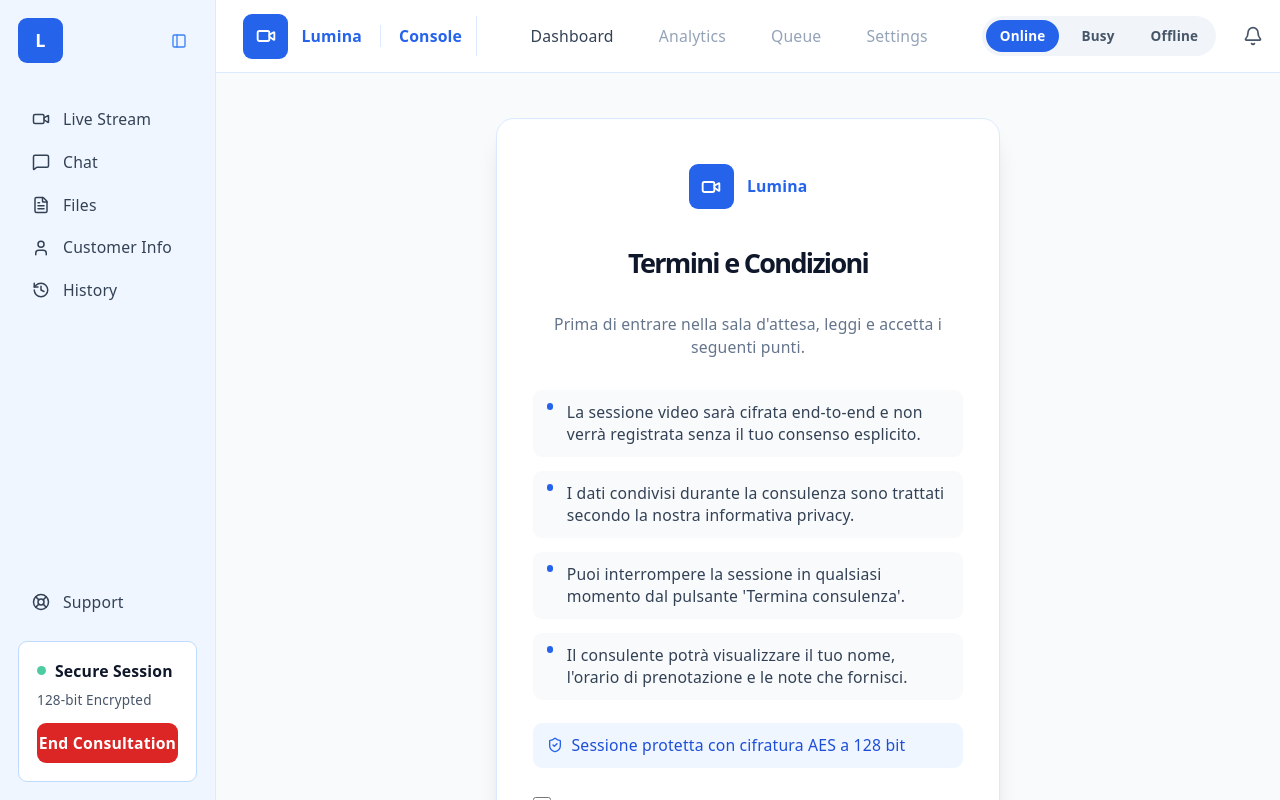
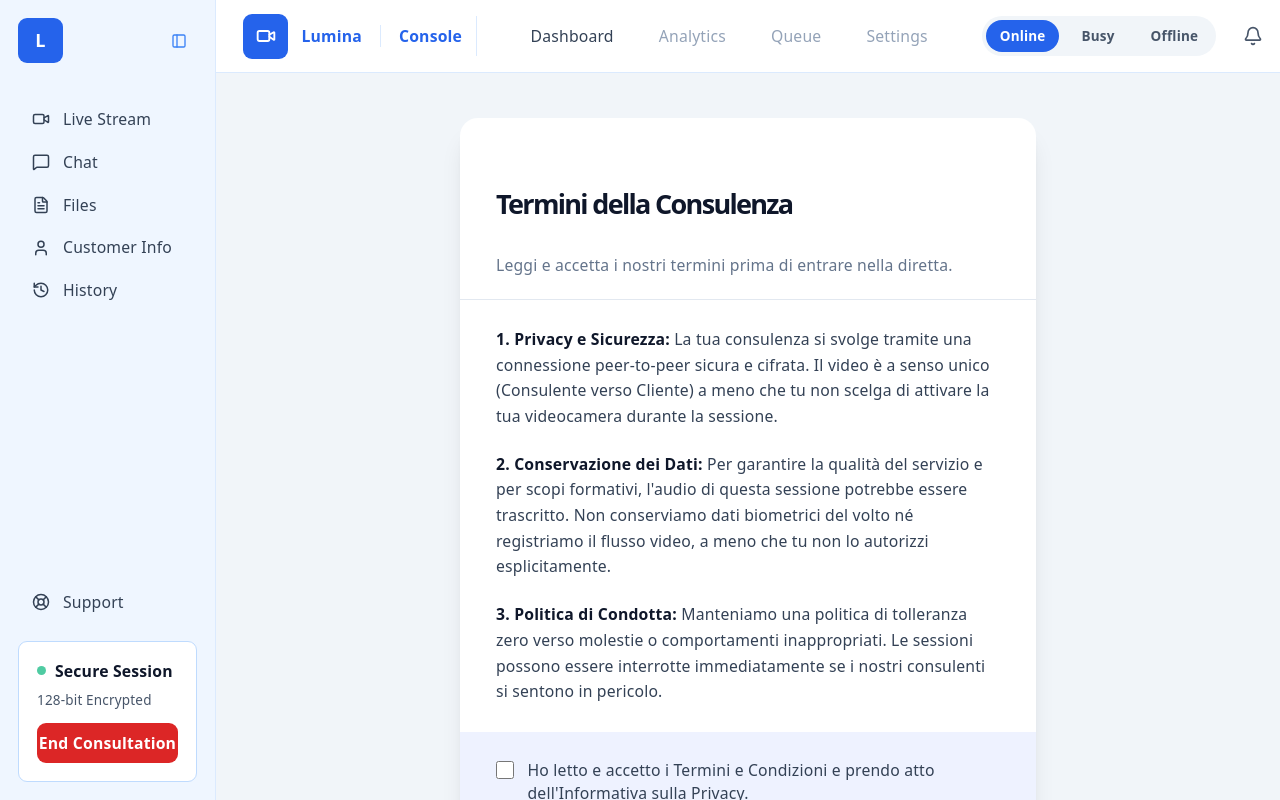
Before and after one commit to eLandoAD/Struma, a React (Vite) app in the folder frontend/: page /consent in a window 1280 px wide. Built offline with nearby package versions, Linux system fonts and the light colour scheme.

Commit message:
fix: update consent page with new terms and improved layout

```diff
--- a/frontend/src/pages/customer/Consent.jsx
+++ b/frontend/src/pages/customer/Consent.jsx
@@ -1,83 +1,97 @@
 import { useState } from "react";
 import { useNavigate } from "react-router-dom";
-import { Video, ShieldCheck, ArrowRight } from "lucide-react";
-
-const TERMS = [
-  "La sessione video sarà cifrata end-to-end e non verrà registrata senza il tuo consenso esplicito.",
-  "I dati condivisi durante la consulenza sono trattati secondo la nostra informativa privacy.",
-  "Puoi interrompere la sessione in qualsiasi momento dal pulsante 'Termina consulenza'.",
-  "Il consulente potrà visualizzare il tuo nome, l'orario di prenotazione e le note che fornisci.",
-];
 
 export default function Consent() {
   const [accepted, setAccepted] = useState(false);
   const navigate = useNavigate();
 
-  const handleContinue = () => {
+  const handleProceed = () => {
     if (!accepted) return;
     navigate("/waiting-room");
   };
 
+  const handleDecline = () => {
+    navigate("/");
+  };
+
   return (
-    <div className="flex min-h-full items-center justify-center bg-slate-50 px-4 py-10">
-      <div className="w-full max-w-md rounded-2xl border border-blue-100 bg-white shadow-xl">
-        <div className="px-8 pt-10 pb-8">
-          {/* Brand */}
-          <div className="mb-8 flex items-center justify-center gap-3">
-            <span className="flex h-10 w-10 shrink-0 items-center justify-center rounded-lg bg-blue-600 text-white">
-              <Video size={20} strokeWidth={2.25} />
-            </span>
-            <p className="text-sm font-bold text-blue-600">Lumina</p>
+    <div className="flex min-h-full items-center justify-center bg-slate-100 px-4 py-10">
+      <div className="w-full max-w-lg rounded-2xl bg-white shadow-xl">
+        {/* Header */}
+        <div className="px-8 pt-8 pb-5 border-b border-slate-200">
+          <h1 className="text-2xl font-bold text-slate-900">
+            Termini della Consulenza
+          </h1>
+          <p className="mt-1 text-sm text-slate-500">
+            Leggi e accetta i nostri termini prima di entrare nella diretta.
+          </p>
         </div>
 
-          {/* Heading */}
-          <h1 className="text-center text-2xl font-bold text-slate-900">
-            Termini e Condizioni
-          </h1>
-          <p className="mt-1 text-center text-sm text-slate-500">
-            Prima di entrare nella sala d'attesa, leggi e accetta i seguenti punti.
+        {/* Body - scrollable terms */}
+        <div className="max-h-96 overflow-y-auto px-8 py-6 space-y-5 text-sm leading-relaxed text-slate-700">
+          <p>
+            <span className="font-semibold text-slate-900">1. Privacy e Sicurezza:</span>{" "}
+            La tua consulenza si svolge tramite una connessione peer-to-peer
+            sicura e cifrata. Il video è a senso unico (Consulente verso
+            Cliente) a meno che tu non scelga di attivare la tua videocamera
+            durante la sessione.
           </p>
-
-          {/* Terms list */}
-          <ul className="mt-7 space-y-3">
-            {TERMS.map((term, i) => (
-              <li
-                key={i}
-                className="flex gap-3 rounded-lg bg-slate-50 px-3 py-2.5 text-sm text-slate-700"
-              >
-                <span className="mt-0.5 h-1.5 w-1.5 shrink-0 rounded-full bg-blue-600" />
-                {term}
-              </li>
-            ))}
-          </ul>
-
-          {/* Encryption note */}
-          <div className="mt-5 flex items-center gap-2 rounded-lg bg-blue-50 px-3 py-2.5 text-sm font-medium text-blue-700">
-            <ShieldCheck size={16} className="text-blue-600" />
-            Sessione protetta con cifratura AES a 128 bit
+          <p>
+            <span className="font-semibold text-slate-900">2. Conservazione dei Dati:</span>{" "}
+            Per garantire la qualità del servizio e per scopi formativi,
+            l'audio di questa sessione potrebbe essere trascritto. Non
+            conserviamo dati biometrici del volto né registriamo il flusso
+            video, a meno che tu non lo autorizzi esplicitamente.
+          </p>
+          <p>
+            <span className="font-semibold text-slate-900">3. Politica di Condotta:</span>{" "}
+            Manteniamo una politica di tolleranza zero verso molestie o
+            comportamenti inappropriati. Le sessioni possono essere
+            interrotte immediatamente se i nostri consulenti si sentono in
+            pericolo.
+          </p>
+          <p>
+            <span className="font-semibold text-slate-900">4. Consulenza Professionale:</span>{" "}
+            Le consulenze forniscono informazioni sui prodotti e assistenza
+            generale. Durante queste sessioni non viene fornita alcuna
+            consulenza finanziaria, legale o medica.
+          </p>
+          <p>
+            Procedendo, dichiari di avere almeno 18 anni e di accettare il
+            quadro globale sulla privacy di Lumina Direct.
+          </p>
         </div>
 
-          {/* Checkbox */}
-          <label className="mt-6 flex items-start gap-3 text-sm text-slate-700">
+        {/* Footer - checkbox + actions */}
+        <div className="rounded-b-2xl bg-indigo-50 px-8 py-6">
+          <label className="flex items-start gap-3 text-sm text-slate-700">
             <input
               type="checkbox"
               checked={accepted}
               onChange={(e) => setAccepted(e.target.checked)}
               className="mt-0.5 h-4 w-4 shrink-0 rounded border-slate-300 text-blue-600 focus:ring-blue-500"
             />
-            Ho letto e accetto i termini e le condizioni del servizio.
+            Ho letto e accetto i Termini e Condizioni e prendo atto
+            dell'Informativa sulla Privacy.
           </label>
 
-          {/* Continue button */}
+          <div className="mt-5 flex gap-3">
             <button
               type="button"
-            onClick={handleContinue}
+              onClick={handleDecline}
+              className="flex-1 rounded-lg bg-slate-200 py-3 text-sm font-semibold text-slate-700 transition hover:bg-slate-300"
+            >
+              Rifiuta
+            </button>
+            <button
+              type="button"
+              onClick={handleProceed}
               disabled={!accepted}
-            className="mt-6 flex w-full items-center justify-center gap-2 rounded-lg bg-blue-600 py-3 text-sm font-semibold text-white transition hover:bg-blue-700 disabled:cursor-not-allowed disabled:opacity-50"
+              className="flex-1 rounded-lg bg-blue-600 py-3 text-sm font-semibold text-white transition hover:bg-blue-700 disabled:cursor-not-allowed disabled:opacity-50"
             >
-            Accetta e continua
-            <ArrowRight size={16} />
+              Vai alla Sala d'Attesa
             </button>
+          </div>
         </div>
       </div>
     </div>
```
Lines whose indentation alone changed are shown as unchanged.
